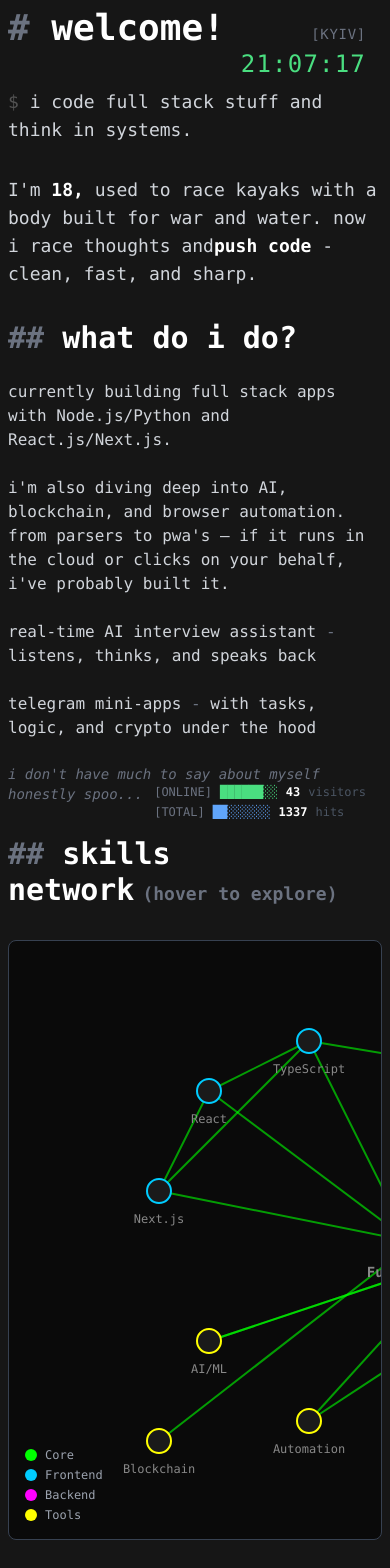
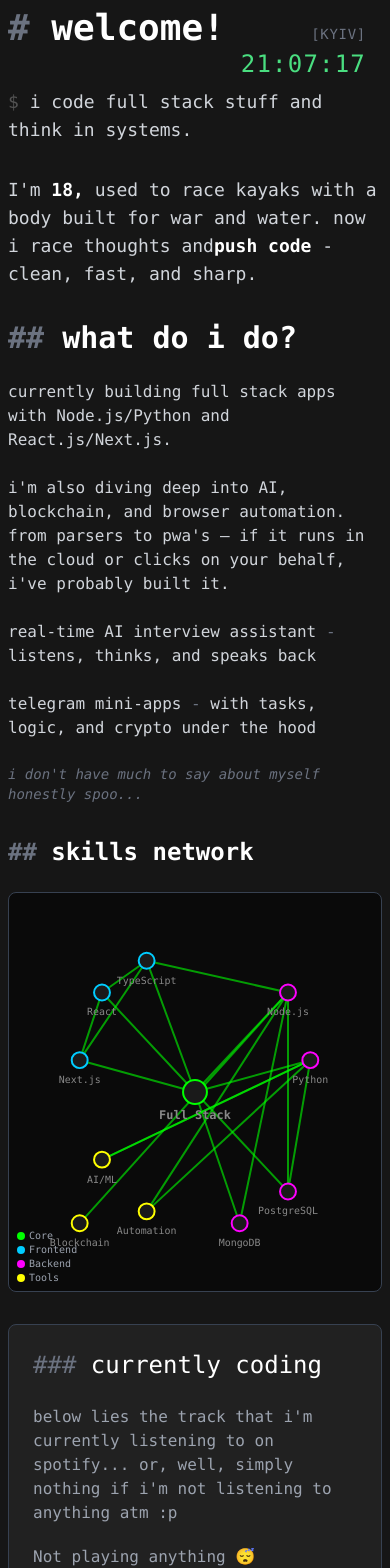
Before and after one commit to payton-ggg/quartzee.dev, a React (Vite) app in the folder main.dev/: page / in a window 390 px wide. Shown: the top 1568 px of the page. Built offline with nearby package versions, Linux system fonts and the light colour scheme; no server answers; a web font is replaced by a local one.

Commit message:
feat: establish initial application layout with clock, title, and about sections, and add an interactive skills graph component.

```diff
--- a/main.dev/src/App.tsx
+++ b/main.dev/src/App.tsx
@@ -1,13 +1,11 @@
 import About from "./components/About";
 import AnimatedTitle from "./components/AnimatedTitle";
 import KyivClock from "./components/KyivClock";
-import VisitorCounter from "./components/VisitorCounter";
 
 function App() {
   return (
     <div className="min-h-screen text-white font-mono flex flex-col justify-center items-center">
       <KyivClock />
-      <VisitorCounter />
       <AnimatedTitle />
       <main className="lg:p-16 max-w-5xl ">
         <About />
--- a/main.dev/src/components/SkillsGraph.tsx
+++ b/main.dev/src/components/SkillsGraph.tsx
@@ -1,8 +1,9 @@
-import { useState } from "react";
+import { useState, useEffect, useRef } from "react";
 
 interface Node {
   id: string;
   label: string;
+  // Используем относительные координаты (0-1)
   x: number;
   y: number;
   category: "core" | "frontend" | "backend" | "tools" | "other";
@@ -15,54 +16,78 @@ interface Edge {
 
 const SkillsGraph = () => {
   const [hoveredNode, setHoveredNode] = useState<string | null>(null);
+  const [dimensions, setDimensions] = useState({ width: 800, height: 600 });
+  const containerRef = useRef<HTMLDivElement>(null);
 
-  // Определяем узлы (навыки)
-  const nodes: Node[] = [
+  // Обновление размеров при изменении размера окна
+  useEffect(() => {
+    const updateDimensions = () => {
+      if (containerRef.current) {
+        const width = containerRef.current.offsetWidth;
+        const height = Math.min(600, Math.max(400, width * 0.75)); // Адаптивная высота
+        setDimensions({ width, height });
+      }
+    };
+
+    updateDimensions();
+    window.addEventListener("resize", updateDimensions);
+    return () => window.removeEventListener("resize", updateDimensions);
+  }, []);
+
+  // Определяем узлы с относительными координатами (0-1)
+  const baseNodes: Node[] = [
     // Core центр
-    { id: "fullstack", label: "Full Stack", x: 400, y: 300, category: "core" },
+    { id: "fullstack", label: "Full Stack", x: 0.5, y: 0.5, category: "core" },
 
     // Frontend кластер (слева вверху)
-    { id: "react", label: "React", x: 200, y: 150, category: "frontend" },
-    { id: "nextjs", label: "Next.js", x: 150, y: 250, category: "frontend" },
+    { id: "react", label: "React", x: 0.25, y: 0.25, category: "frontend" },
+    { id: "nextjs", label: "Next.js", x: 0.19, y: 0.42, category: "frontend" },
     {
       id: "typescript",
       label: "TypeScript",
-      x: 300,
-      y: 100,
+      x: 0.37,
+      y: 0.17,
       category: "frontend",
     },
 
     // Backend кластер (справа вверху)
-    { id: "nodejs", label: "Node.js", x: 600, y: 150, category: "backend" },
-    { id: "python", label: "Python", x: 650, y: 250, category: "backend" },
+    { id: "nodejs", label: "Node.js", x: 0.75, y: 0.25, category: "backend" },
+    { id: "python", label: "Python", x: 0.81, y: 0.42, category: "backend" },
 
     // Database кластер (справа внизу)
     {
       id: "postgres",
       label: "PostgreSQL",
-      x: 600,
-      y: 450,
+      x: 0.75,
+      y: 0.75,
       category: "backend",
     },
-    { id: "mongodb", label: "MongoDB", x: 500, y: 500, category: "backend" },
+    { id: "mongodb", label: "MongoDB", x: 0.62, y: 0.83, category: "backend" },
 
     // Tools кластер (слева внизу)
-    { id: "ai", label: "AI/ML", x: 200, y: 400, category: "tools" },
+    { id: "ai", label: "AI/ML", x: 0.25, y: 0.67, category: "tools" },
     {
       id: "blockchain",
       label: "Blockchain",
-      x: 150,
-      y: 500,
+      x: 0.19,
+      y: 0.83,
       category: "tools",
     },
     {
       id: "automation",
       label: "Automation",
-      x: 300,
-      y: 480,
+      x: 0.37,
+      y: 0.8,
       category: "tools",
     },
   ];
+
+  // Преобразуем относительные координаты в абсолютные
+  const nodes = baseNodes.map((node) => ({
+    ...node,
+    x: node.x * dimensions.width,
+    y: node.y * dimensions.height,
+  }));
 
   // Определяем связи
   const edges: Edge[] = [
@@ -124,16 +149,35 @@ const SkillsGraph = () => {
     return edge.from === hoveredNode || edge.to === hoveredNode;
   };
 
+  // Адаптивные размеры для узлов
+  const isMobile = dimensions.width < 640;
+  const baseRadius = isMobile ? 8 : 12;
+  const coreRadius = isMobile ? 12 : 16;
+  const fontSize = isMobile ? 10 : 12;
+  const coreFontSize = isMobile ? 12 : 14;
+
   return (
     <div className="w-full my-16">
-      <h2 className="text-3xl font-extrabold text-white mb-8 font-mono">
+      <h2 className="text-2xl md:text-3xl font-extrabold text-white mb-6 md:mb-8 font-mono">
         <span className="text-gray-500">## </span>
         skills network
-        <span className="text-gray-500 text-lg ml-2">(hover to explore)</span>
+        <span className="text-gray-500 text-sm md:text-lg ml-2 hidden sm:inline">
+          (hover to explore)
+        </span>
       </h2>
 
-      <div className="relative w-full h-[600px] bg-[#0a0a0a] border border-gray-700 rounded-lg overflow-hidden">
-        <svg width="800" height="600" className="absolute inset-0">
+      <div
+        ref={containerRef}
+        className="relative w-full bg-[#0a0a0a] border border-gray-700 rounded-lg overflow-hidden"
+        style={{ height: `${dimensions.height}px` }}
+      >
+        <svg
+          width={dimensions.width}
+          height={dimensions.height}
+          className="w-full h-full"
+          viewBox={`0 0 ${dimensions.width} ${dimensions.height}`}
+          preserveAspectRatio="xMidYMid meet"
+        >
           {/* Рисуем линии связей */}
           <g className="edges">
             {edges.map((edge, idx) => {
@@ -163,7 +207,7 @@ const SkillsGraph = () => {
             {nodes.map((node) => {
               const isActive = isNodeConnected(node.id);
               const isCoreNode = node.category === "core";
-              const radius = isCoreNode ? 16 : 12;
+              const radius = isCoreNode ? coreRadius : baseRadius;
               const color = getCategoryColor(node.category);
 
               return (
@@ -171,6 +215,7 @@ const SkillsGraph = () => {
                   key={node.id}
                   onMouseEnter={() => setHoveredNode(node.id)}
                   onMouseLeave={() => setHoveredNode(null)}
+                  onTouchStart={() => setHoveredNode(node.id)}
                   className="cursor-pointer transition-all duration-300"
                   style={{
                     opacity: isActive ? 1 : 0.3,
@@ -201,12 +246,12 @@ const SkillsGraph = () => {
                   {/* Метка узла */}
                   <text
                     x={node.x}
-                    y={node.y + radius + 20}
+                    y={node.y + radius + (isMobile ? 15 : 20)}
                     textAnchor="middle"
                     fill={hoveredNode === node.id ? color : "#888888"}
-                    fontSize={isCoreNode ? 14 : 12}
+                    fontSize={isCoreNode ? coreFontSize : fontSize}
                     fontWeight={isCoreNode ? "bold" : "normal"}
-                    className="font-mono transition-all duration-300"
+                    className="font-mono transition-all duration-300 select-none"
                   >
                     {node.label}
                   </text>
@@ -217,21 +262,21 @@ const SkillsGraph = () => {
         </svg>
 
         {/* Легенда категорий */}
-        <div className="absolute bottom-4 left-4 font-mono text-xs space-y-1">
-          <div className="flex items-center gap-2">
-            <div className="w-3 h-3 rounded-full bg-[#00ff00]"></div>
+        <div className="absolute bottom-2 md:bottom-4 left-2 md:left-4 font-mono text-[10px] md:text-xs space-y-1">
+          <div className="flex items-center gap-1 md:gap-2">
+            <div className="w-2 h-2 md:w-3 md:h-3 rounded-full bg-[#00ff00]"></div>
             <span className="text-gray-400">Core</span>
           </div>
-          <div className="flex items-center gap-2">
-            <div className="w-3 h-3 rounded-full bg-[#00ccff]"></div>
+          <div className="flex items-center gap-1 md:gap-2">
+            <div className="w-2 h-2 md:w-3 md:h-3 rounded-full bg-[#00ccff]"></div>
             <span className="text-gray-400">Frontend</span>
           </div>
-          <div className="flex items-center gap-2">
-            <div className="w-3 h-3 rounded-full bg-[#ff00ff]"></div>
+          <div className="flex items-center gap-1 md:gap-2">
+            <div className="w-2 h-2 md:w-3 md:h-3 rounded-full bg-[#ff00ff]"></div>
             <span className="text-gray-400">Backend</span>
           </div>
-          <div className="flex items-center gap-2">
-            <div className="w-3 h-3 rounded-full bg-[#ffff00]"></div>
+          <div className="flex items-center gap-1 md:gap-2">
+            <div className="w-2 h-2 md:w-3 md:h-3 rounded-full bg-[#ffff00]"></div>
             <span className="text-gray-400">Tools</span>
           </div>
         </div>
```
